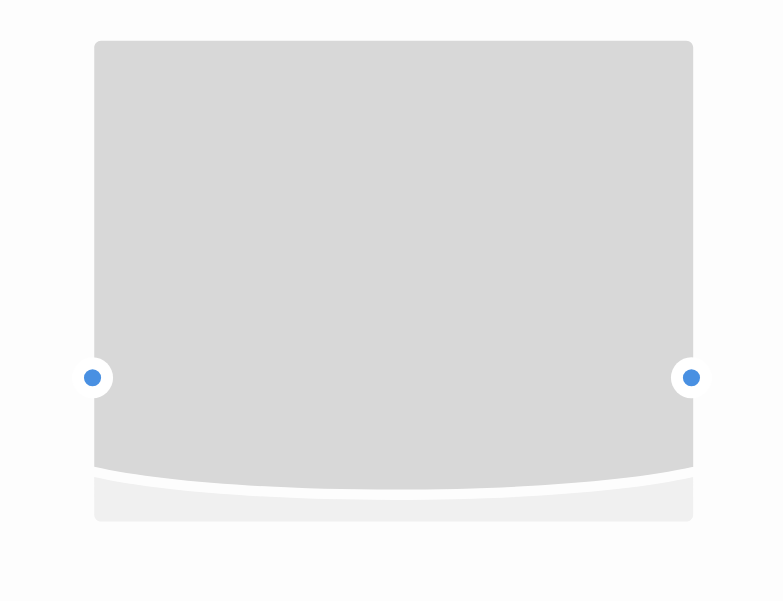
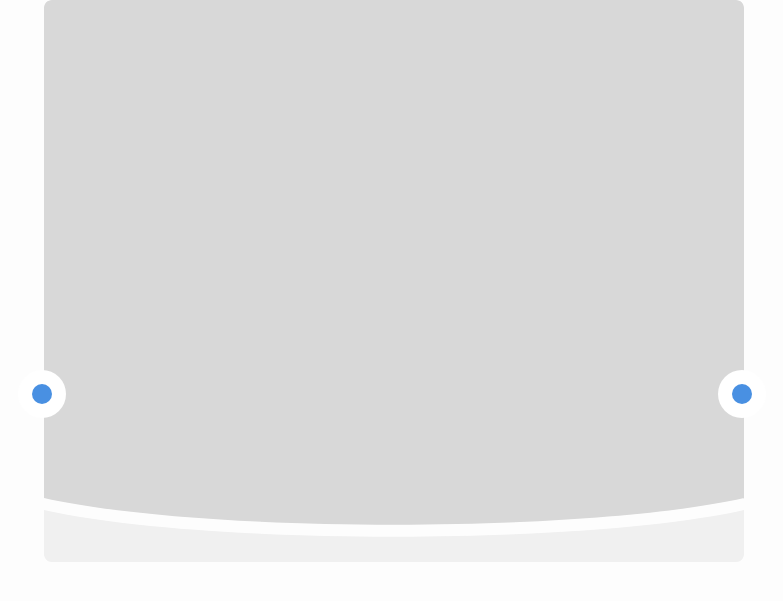
Before and after one commit to paaguilar/code-academy-personal-test-site, a Jekyll site: the page whale.html, which Jekyll copies as it is, in a window 1280 px wide. Shown: the top 601 px of the page, without its empty margins (248-1031 px from the left). Built offline with Jekyll 4.4.1, drawn with Linux system fonts in a browser that asks for light colours.

Commit message:
remove 50%

```diff
--- a/whale.html
+++ b/whale.html
@@ -14,7 +14,7 @@
    		<div class="Aligner">
    			<!-- <img src="whale-friend-logo.svg class="svg"> -->
    			<?xml version="1.0" encoding="UTF-8" standalone="no"?>
-				<svg class="Aligner-item Aligner-item--fixed" width="748px" height="563px" viewBox="0 0 748 563" version="1.1" xmlns="http://www.w3.org/2000/svg" xmlns:xlink="http://www.w3.org/1999/xlink">
+				<svg class="Aligner-item--fixed" width="748px" height="563px" viewBox="0 0 748 563" version="1.1" xmlns="http://www.w3.org/2000/svg" xmlns:xlink="http://www.w3.org/1999/xlink">
 				    <!-- Generator: Sketch 3.7.2 (28276) - http://www.bohemiancoding.com/sketch -->
 				    <title>Whale Friend</title>
 				    <desc>Created with Sketch.</desc>
```
